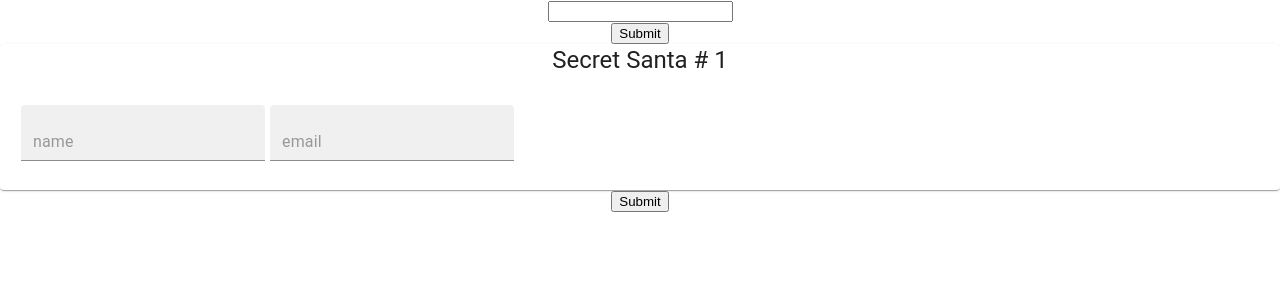
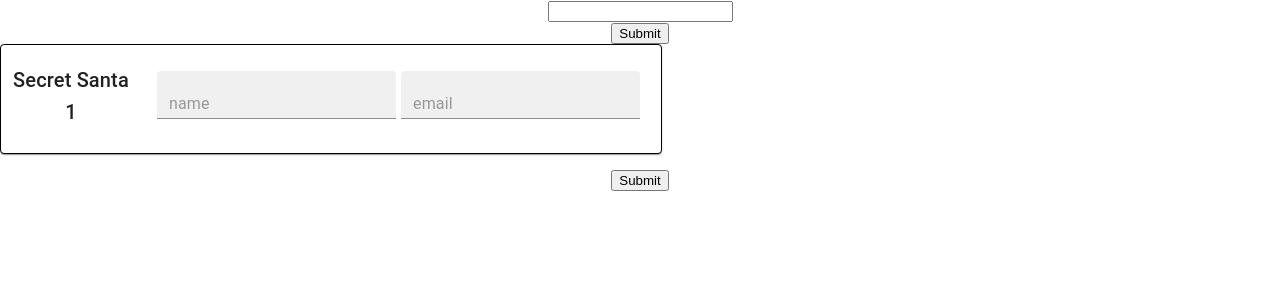
Before and after one commit to GorSharoyan/Secret_Santa_App, a React (Create React App) app: page / in a window 1280 px wide. Shown: the top 300 px of the page. Built offline with nearby package versions, Linux system fonts and the light colour scheme.

Commit message:
:art:UI(components/SecretSataCard.css):worked on UI

```diff
--- a/src/Components/FormField/Formfield.js
+++ b/src/Components/FormField/Formfield.js
@@ -9,6 +9,7 @@ export default function FormField({ onChange }) {
     <div className="formField">
       <div className="input">
         <TextField
+          size="small"
           variant="filled"
           type="text"
           placeholder="name"
@@ -18,6 +19,7 @@ export default function FormField({ onChange }) {
       </div>
       <div>
         <TextField
+          size="small"
           variant="filled"
           type="email"
           placeholder="email"
--- /dev/null
+++ b/src/Components/SecretSantaCard/SecretSantaCard.css
@@ -0,0 +1,12 @@
+.card{
+    display: flex;
+    flex-direction: row;
+    align-items: baseline;
+    max-width: 650px;
+    border: 1px solid black;
+    margin-bottom: 15px;
+    padding: 5px
+}
+.typography{
+    text-align: center;
+}
--- a/src/Components/SecretSantaCard/SecretSantaCard.js
+++ b/src/Components/SecretSantaCard/SecretSantaCard.js
@@ -2,19 +2,31 @@ import React from "react";
 
 //UI
 import { Card, CardContent, Typography } from "@mui/material";
+import "./SecretSantaCard.css";
 
 //Components
 import FormField from "../FormField/FormField";
 
 export default function SecretSantaCard({ number, name, email, onChange }) {
   return (
-    <Card>
-      <Typography gutterBottom variant="h5" component="div">
-        Secret Santa # {number}
-      </Typography>
-      <CardContent>
-        <FormField name={name} email={email} onChange={onChange} />
-      </CardContent>
+    <Card className="card">
+      {/* <div className="card"> */}
+      <div>
+        <Typography
+          gutterBottom
+          variant="h6"
+          component="div"
+          className="typography"
+        >
+          Secret Santa {number}
+        </Typography>
+      </div>
+      <div>
+        <CardContent>
+          <FormField name={name} email={email} onChange={onChange} />
+        </CardContent>
+      </div>
+      {/* </div> */}
     </Card>
   );
 }
```
